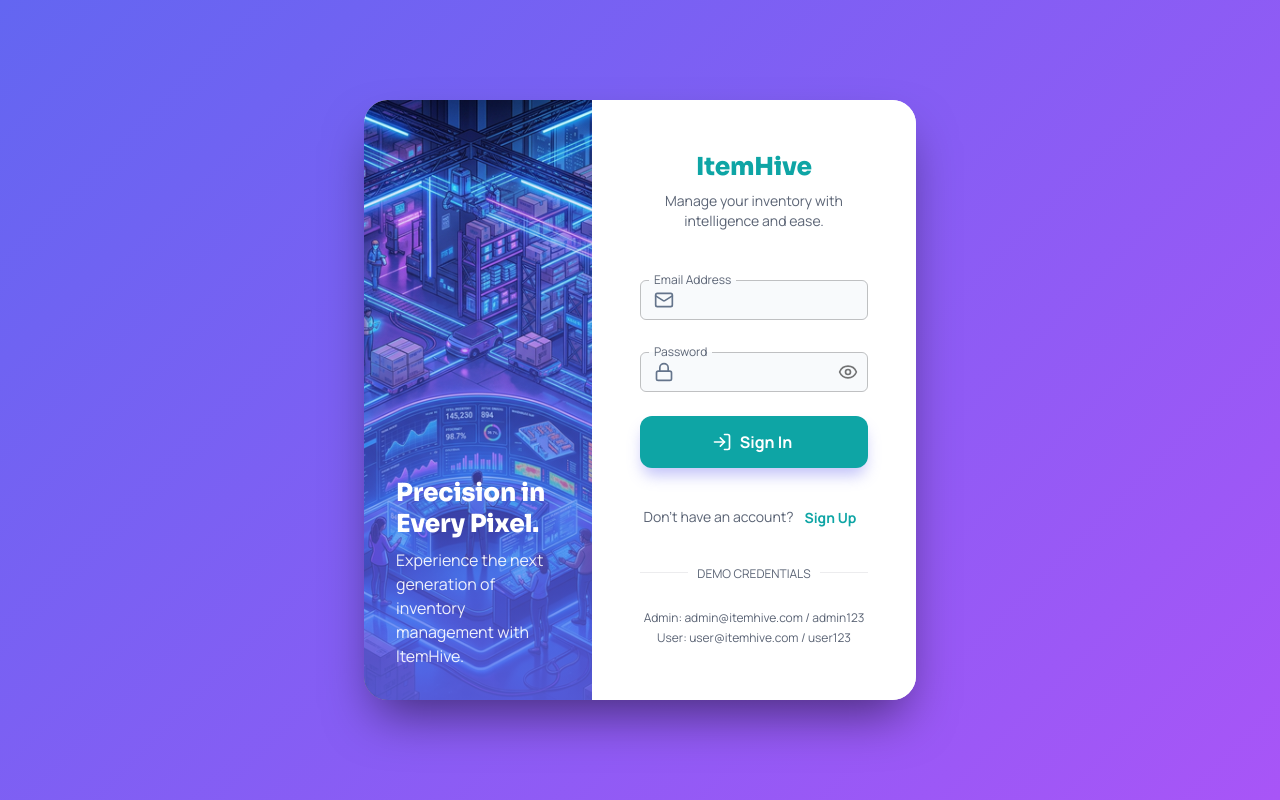
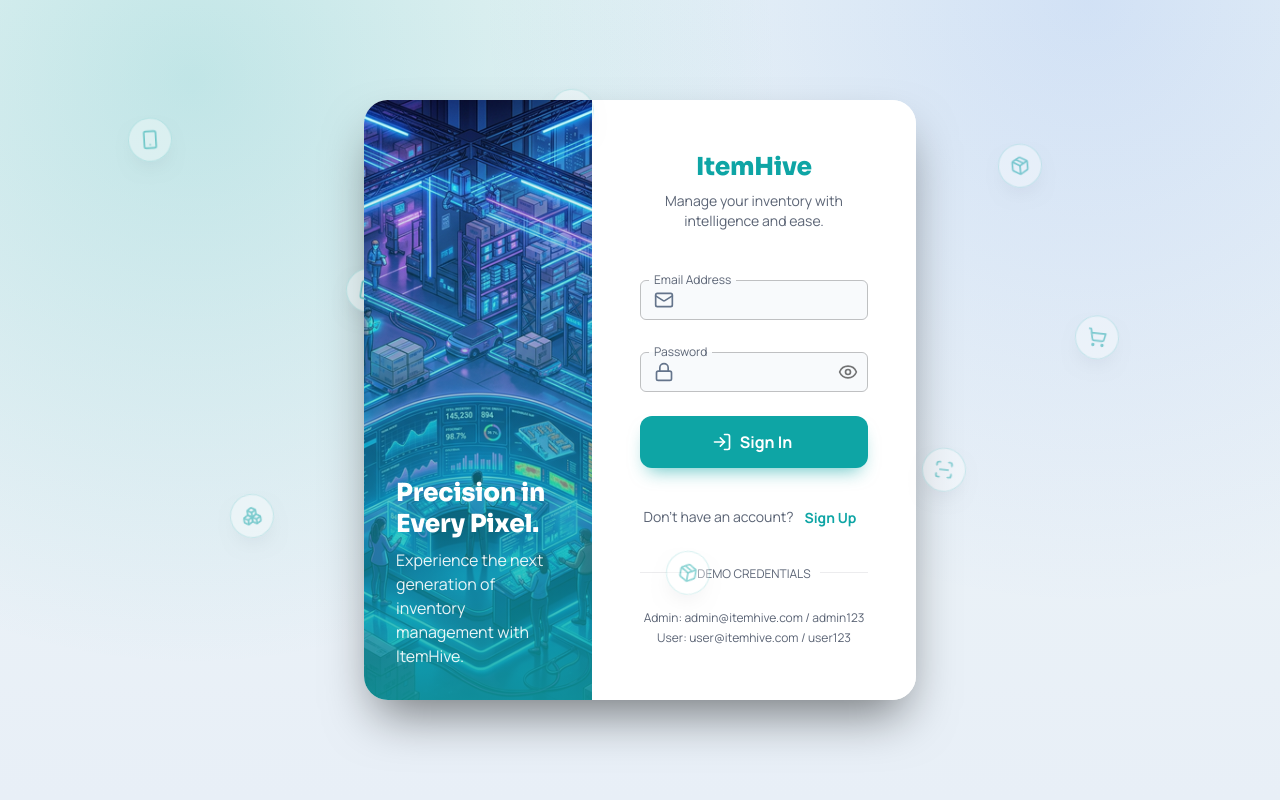
Before and after one commit to syedfaiqali/itemHive, a React (Vite) app: page /login in a window 1280 px wide. Built offline with nearby package versions, Linux system fonts and the light colour scheme.

Commit message:
main: login signup UI updates

```diff
--- a/src/pages/Auth/Login.tsx
+++ b/src/pages/Auth/Login.tsx
@@ -1,8 +1,6 @@
 import React, { useState } from 'react';
 import {
     Box,
-    Card,
-    CardContent,
     Typography,
     TextField,
     Button,
@@ -13,19 +11,31 @@ import {
     Container,
     Paper
 } from '@mui/material';
-import { Mail, Lock, Eye, EyeOff, LogIn } from 'lucide-react';
+import { Mail, Lock, Eye, EyeOff, LogIn, Smartphone, Tablet, Package, ScanLine, Boxes, ShoppingCart, Barcode } from 'lucide-react';
 import { useDispatch } from 'react-redux';
 import { loginSuccess } from '../../features/auth/authSlice';
 import { useNavigate } from 'react-router-dom';
 import { motion } from 'framer-motion';
+import { alpha, useTheme } from '@mui/material/styles';
 
 const Login: React.FC = () => {
+    const theme = useTheme();
     const dispatch = useDispatch();
     const navigate = useNavigate();
     const [showPassword, setShowPassword] = useState(false);
     const [email, setEmail] = useState('');
     const [password, setPassword] = useState('');
     const [error, setError] = useState('');
+    const floatingWidgets = [
+        { icon: <Smartphone size={20} />, left: '10%', top: '16%', rotate: -6 },
+        { icon: <Tablet size={20} />, left: '27%', top: '34%', rotate: 7 },
+        { icon: <Package size={20} />, left: '78%', top: '18%', rotate: -5 },
+        { icon: <ScanLine size={20} />, left: '72%', top: '56%', rotate: 6 },
+        { icon: <Boxes size={20} />, left: '18%', top: '62%', rotate: -8 },
+        { icon: <ShoppingCart size={20} />, left: '84%', top: '40%', rotate: 5 },
+        { icon: <Barcode size={20} />, left: '43%', top: '12%', rotate: -4 },
+        { icon: <Package size={20} />, left: '52%', top: '70%', rotate: 8 },
+    ];
 
     const handleLogin = (e: React.FormEvent) => {
         e.preventDefault();
@@ -46,14 +56,51 @@ const Login: React.FC = () => {
     return (
         <Box
             sx={{
+                position: 'relative',
                 minHeight: '100vh',
                 display: 'flex',
                 alignItems: 'center',
                 justifyContent: 'center',
-                background: 'linear-gradient(135deg, #6366f1 0%, #a855f7 100%)',
+                background: theme.palette.mode === 'light'
+                    ? 'radial-gradient(circle at 15% 10%, rgba(14, 165, 165, 0.2), transparent 45%), radial-gradient(circle at 85% 0%, rgba(37, 99, 235, 0.14), transparent 45%), linear-gradient(180deg, #eef6f7 0%, #e8eff7 100%)'
+                    : 'radial-gradient(circle at 15% 10%, rgba(45, 212, 191, 0.2), transparent 45%), radial-gradient(circle at 85% 0%, rgba(59, 130, 246, 0.18), transparent 45%), linear-gradient(180deg, #0b1220 0%, #0f172a 100%)',
                 p: 2
             }}
         >
+            {floatingWidgets.map((item, index) => (
+                <motion.div
+                    key={`${item.left}-${item.top}`}
+                    initial={{ y: 0, opacity: 0.48, rotate: item.rotate }}
+                    animate={{ y: [0, -12, 0], rotate: [item.rotate, item.rotate + 3, item.rotate] }}
+                    transition={{ duration: 4 + index * 0.6, repeat: Infinity, ease: 'easeInOut' }}
+                    style={{
+                        position: 'absolute',
+                        left: item.left,
+                        top: item.top,
+                        zIndex: 0,
+                        pointerEvents: 'none',
+                    }}
+                >
+                    <Box
+                        sx={{
+                            display: 'flex',
+                            alignItems: 'center',
+                            justifyContent: 'center',
+                            width: 44,
+                            height: 44,
+                            borderRadius: '50%',
+                            bgcolor: alpha(theme.palette.background.paper, theme.palette.mode === 'light' ? 0.78 : 0.2),
+                            border: '1px solid',
+                            borderColor: alpha(theme.palette.primary.main, 0.35),
+                            color: theme.palette.primary.main,
+                            boxShadow: '0 10px 24px -14px rgba(2, 6, 23, 0.5)',
+                            backdropFilter: 'blur(6px)'
+                        }}
+                    >
+                        {item.icon}
+                    </Box>
+                </motion.div>
+            ))}
             <Container maxWidth="sm">
                 <motion.div
                     initial={{ opacity: 0, y: 20 }}
@@ -95,7 +142,7 @@ const Login: React.FC = () => {
                                     left: 0,
                                     width: '100%',
                                     height: '100%',
-                                    background: 'linear-gradient(to top, rgba(99, 102, 241, 0.8), transparent)',
+                                    background: 'linear-gradient(to top, rgba(14, 165, 165, 0.82), transparent)',
                                     display: 'flex',
                                     flexDirection: 'column',
                                     justifyContent: 'flex-end',
@@ -185,7 +232,7 @@ const Login: React.FC = () => {
                                         borderRadius: 2,
                                         fontSize: '1rem',
                                         fontWeight: 700,
-                                        boxShadow: '0 10px 15px -3px rgba(99, 102, 241, 0.4)'
+                                        boxShadow: `0 10px 18px -8px ${alpha(theme.palette.primary.main, 0.65)}`
                                     }}
                                 >
                                     Sign In
@@ -194,7 +241,7 @@ const Login: React.FC = () => {
 
                             <Box sx={{ mt: 4, textAlign: 'center' }}>
                                 <Typography variant="body2" color="text.secondary">
-                                    Don't have an account? <Button variant="text" sx={{ fontWeight: 700 }}>Sign Up</Button>
+                                    Don't have an account? <Button variant="text" onClick={() => navigate('/signup')} sx={{ fontWeight: 700 }}>Sign Up</Button>
                                 </Typography>
                             </Box>
 
--- a/src/pages/Auth/Signup.tsx
+++ b/src/pages/Auth/Signup.tsx
@@ -11,14 +11,26 @@ import {
     Paper,
     MenuItem
 } from '@mui/material';
-import { Mail, Lock, Eye, EyeOff, UserPlus, User } from 'lucide-react';
+import { Mail, Lock, Eye, EyeOff, UserPlus, User, Smartphone, Tablet, Package, ScanLine, Boxes, ShoppingCart, Barcode } from 'lucide-react';
 import { useNavigate } from 'react-router-dom';
 import { motion } from 'framer-motion';
+import { alpha, useTheme } from '@mui/material/styles';
 
 const Signup: React.FC = () => {
+    const theme = useTheme();
     const navigate = useNavigate();
     const [showPassword, setShowPassword] = useState(false);
     const [success, setSuccess] = useState(false);
+    const floatingWidgets = [
+        { icon: <Smartphone size={20} />, left: '12%', top: '20%', rotate: -7 },
+        { icon: <Tablet size={20} />, left: '30%', top: '42%', rotate: 6 },
+        { icon: <Package size={20} />, left: '74%', top: '22%', rotate: -5 },
+        { icon: <ScanLine size={20} />, left: '68%', top: '58%', rotate: 7 },
+        { icon: <Boxes size={20} />, left: '20%', top: '66%', rotate: -8 },
+        { icon: <ShoppingCart size={20} />, left: '82%', top: '44%', rotate: 4 },
+        { icon: <Barcode size={20} />, left: '46%', top: '14%', rotate: -3 },
+        { icon: <Package size={20} />, left: '56%', top: '74%', rotate: 8 },
+    ];
 
     const handleSubmit = (e: React.FormEvent) => {
         e.preventDefault();
@@ -31,14 +43,51 @@ const Signup: React.FC = () => {
     return (
         <Box
             sx={{
+                position: 'relative',
                 minHeight: '100vh',
                 display: 'flex',
                 alignItems: 'center',
                 justifyContent: 'center',
-                background: 'linear-gradient(135deg, #6366f1 0%, #a855f7 100%)',
+                background: theme.palette.mode === 'light'
+                    ? 'radial-gradient(circle at 15% 10%, rgba(14, 165, 165, 0.2), transparent 45%), radial-gradient(circle at 85% 0%, rgba(37, 99, 235, 0.14), transparent 45%), linear-gradient(180deg, #eef6f7 0%, #e8eff7 100%)'
+                    : 'radial-gradient(circle at 15% 10%, rgba(45, 212, 191, 0.2), transparent 45%), radial-gradient(circle at 85% 0%, rgba(59, 130, 246, 0.18), transparent 45%), linear-gradient(180deg, #0b1220 0%, #0f172a 100%)',
                 p: 2
             }}
         >
+            {floatingWidgets.map((item, index) => (
+                <motion.div
+                    key={`${item.left}-${item.top}`}
+                    initial={{ y: 0, opacity: 0.48, rotate: item.rotate }}
+                    animate={{ y: [0, -13, 0], rotate: [item.rotate, item.rotate + 3, item.rotate] }}
+                    transition={{ duration: 4.2 + index * 0.6, repeat: Infinity, ease: 'easeInOut' }}
+                    style={{
+                        position: 'absolute',
+                        left: item.left,
+                        top: item.top,
+                        zIndex: 0,
+                        pointerEvents: 'none',
+                    }}
+                >
+                    <Box
+                        sx={{
+                            display: 'flex',
+                            alignItems: 'center',
+                            justifyContent: 'center',
+                            width: 44,
+                            height: 44,
+                            borderRadius: '50%',
+                            bgcolor: alpha(theme.palette.background.paper, theme.palette.mode === 'light' ? 0.78 : 0.2),
+                            border: '1px solid',
+                            borderColor: alpha(theme.palette.primary.main, 0.35),
+                            color: theme.palette.primary.main,
+                            boxShadow: '0 10px 24px -14px rgba(2, 6, 23, 0.5)',
+                            backdropFilter: 'blur(6px)'
+                        }}
+                    >
+                        {item.icon}
+                    </Box>
+                </motion.div>
+            ))}
             <Container maxWidth="sm">
                 <motion.div
                     initial={{ opacity: 0, y: 20 }}
@@ -132,7 +181,7 @@ const Signup: React.FC = () => {
                                 size="large"
                                 type="submit"
                                 startIcon={<UserPlus size={20} />}
-                                sx={{ py: 1.5, borderRadius: 2, fontSize: '1rem', fontWeight: 700 }}
+                                sx={{ py: 1.5, borderRadius: 2, fontSize: '1rem', fontWeight: 700, boxShadow: '0 10px 18px -8px rgba(14, 165, 165, 0.55)' }}
                             >
                                 Create Account
                             </Button>
```
